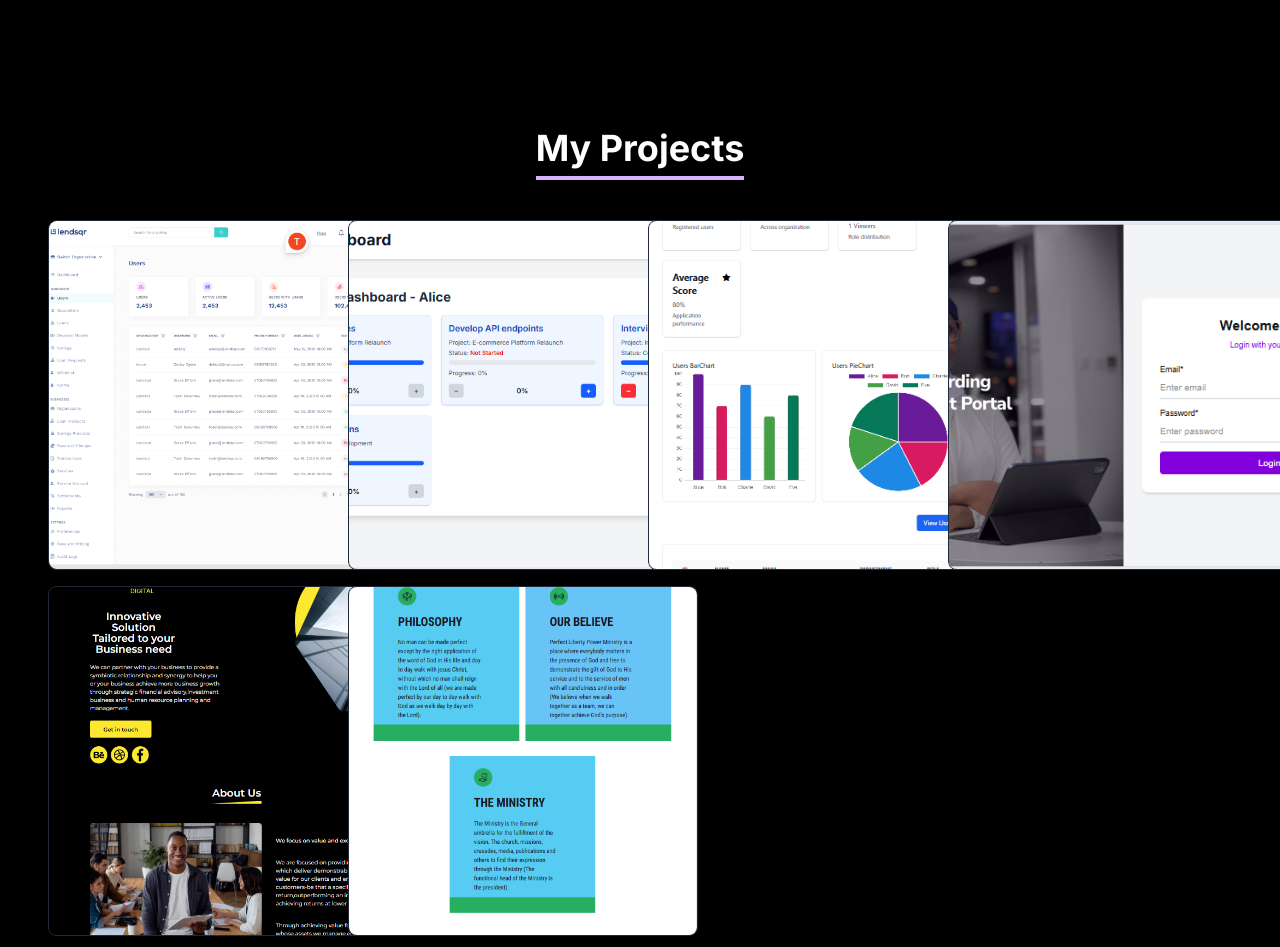
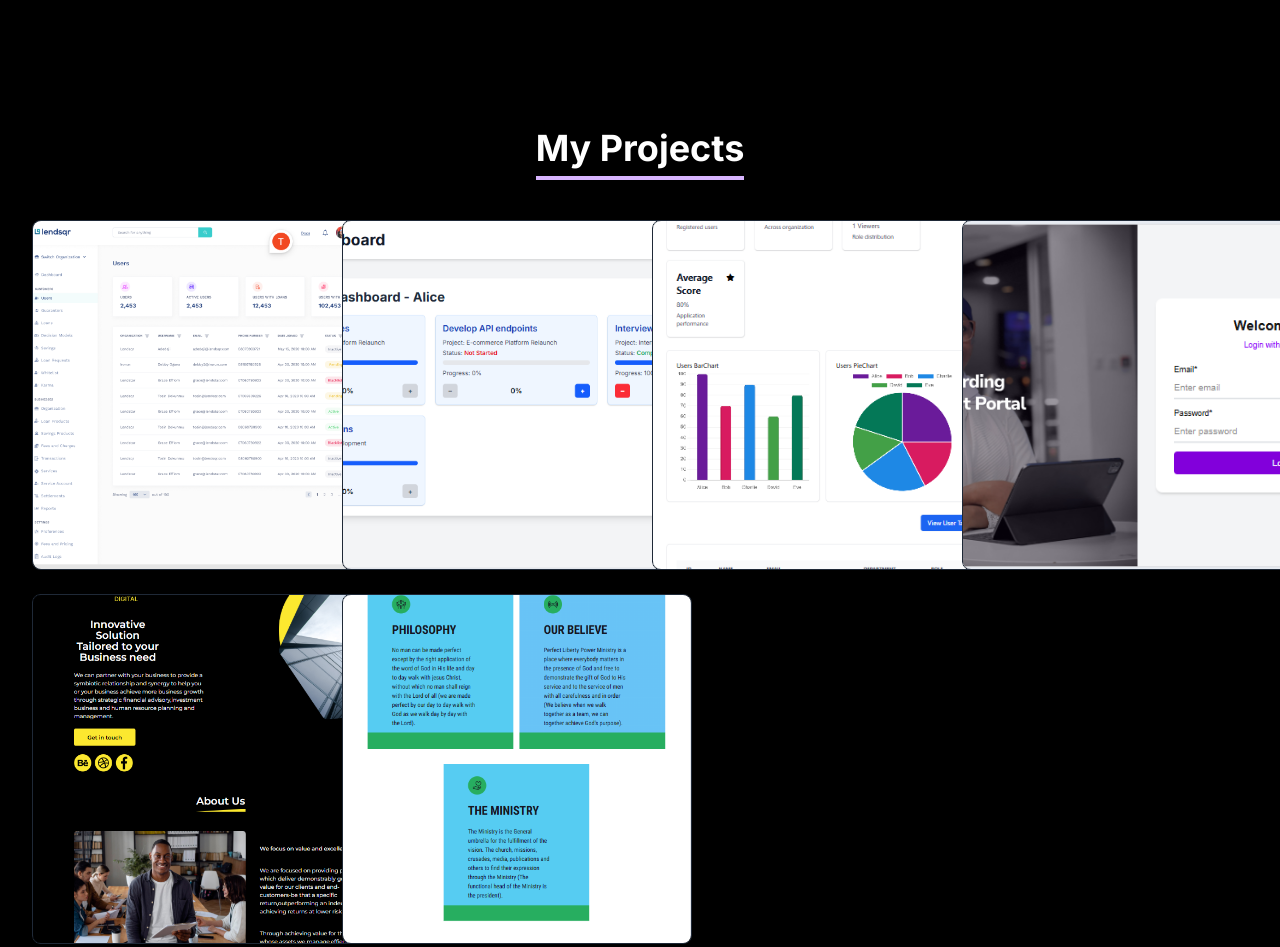
Before and after one commit to osahonjonathan/revampedPortfolio, a plain HTML site: page index.html in a window 1280 px wide. Shown: the part 1860-2807 px from the top of the page. Drawn offline with nearby package versions, Linux system fonts and the light colour scheme.

Commit message:
update changes

```diff
--- a/index.html
+++ b/index.html
@@ -545,13 +545,13 @@
         id="projects"
         class="bg-black rounded-lg shadow-md my-8 py-24 md:py-36 animate-fade-in"
       >
-        <div class=" mx-auto px-12 text-center">
+        <div class=" mx-auto px-8 text-center">
           <h2
             class="text-4xl font-bold text-white mb-10 border-b-4 border-purple-300 pb-2 inline-block"
           >
             My Projects
           </h2>
-          <div class="grid grid-cols-1 md:grid-cols-2 lg:grid-cols-4 gap-4">
+          <div class="grid grid-cols-1 md:grid-cols-2 lg:grid-cols-4 gap-6">
             <!-- Project Card 1: Admin Portal -->
             <div class="flip-card animate-slide-up" style="animation-delay: 0s">
               <div class="flip-card-inner">
```
